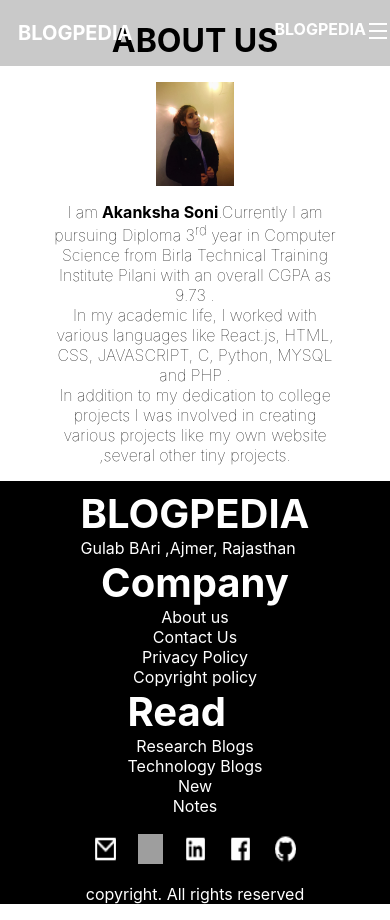
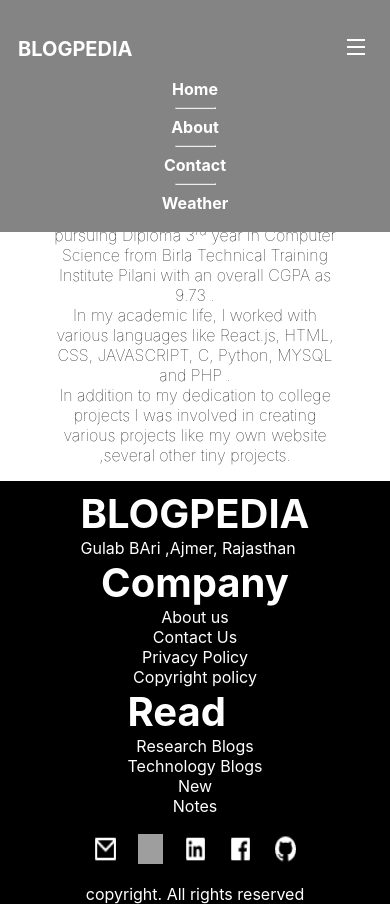
Before and after one commit to AkankshaSoni24/blogpedia, a React (Create React App) app: page /blogpedia/about in a window 390 px wide. Both pictures are taken after a click on the picture 378 px from the left and 31 px from the top of the page. Built offline with nearby package versions, Linux system fonts and the light colour scheme; grey boxes are pictures that could not be loaded.

Commit message:
mobile-navbar-issues-fixed-and--improved

```diff
--- a/src/components/Header/index.jsx
+++ b/src/components/Header/index.jsx
@@ -1,11 +1,22 @@
-import React, { useState, useEffect } from "react";
+import React, { useState } from "react";
 import "./styles.css";
-import Navbar from "../Navbar/Desktop";
+import DesktopNavbar from "../Navbar/Desktop";
+import MobileNavbar from "../Navbar/Mobile";
 import { Link } from "react-router-dom";
-import Menu from "../Navbar/Mobile";
+import menuLinesIcon from "../../static/images/menuLinesIcon.svg";
 
 const Header = (props) => {
   const [navbarBg, setNavbarBg] = useState(false);
+  const [showMenu, setShowMenu] = useState(false);
+
+  const handleTrigger = () => {
+    if (showMenu === false) {
+      console.log("hi i have been called");
+      setShowMenu(true);
+    } else {
+      setShowMenu(false);
+    }
+  };
   const changeNavBackground = () => {
     if (window.scrollY >= 58) {
       setNavbarBg(true);
@@ -16,18 +27,29 @@
 
   window.addEventListener("scroll", changeNavBackground);
   return (
-    <div
-      className={navbarBg ? "header-container active" : "header-container"}
-      id="topNavbar"
-    >
-      <div className="logo-container">
-        <Link className="main-logo" to="/blogpedia/">
-          {props.title}
-        </Link>
+    <div className={navbarBg ? "header-container active" : "header-container"}>
+      <div className="navbar_container">
+        <div className="logo-container">
+          <Link className="main-logo" to="/blogpedia/">
+            {props.title}
+          </Link>
+        </div>
+        <div className="mobile-navbar-container">
+          <div className="menu-icon">
+            <img
+              className="menu-icon-img"
+              src={menuLinesIcon}
+              onClick={handleTrigger}
+              alt="menu"
+            />
+          </div>
+        </div>
+        <div className="desktop-navbar-container">
+          <DesktopNavbar />
+        </div>
       </div>
-      <div className="navbar-container">
-        <Navbar />
-      </div>
+
+      <div className="mobile-navbar">{showMenu && <MobileNavbar />}</div>
     </div>
   );
 };
--- a/src/components/Header/styles.css
+++ b/src/components/Header/styles.css
@@ -1,34 +1,57 @@
 .header-container {
-  display: flex;
-  align-items: center;
   font-weight: bold;
-  justify-content: space-between;
   position: fixed;
-  display: flex;
   width: 100%;
   background-color: rgba(0, 0, 0, 0.211);
   padding: 1.2rem 0px;
   top: 0;
   transition: background-color 0.01s ease-in-out;
-  /* background-color: {check && 'line-through'}; */
 }
-.header-container.active{
+.navbar_container {
+  display: flex;
+  flex-direction: row;
+  justify-content: space-between;
+}
+.header-container.active {
   background-color: black;
+  box-shadow: 0 8px 6px -6px white;
+}
+@media only screen and (min-width: 0px) and (max-width: 1000px) {
+  .desktop-navbar-container {
+    display: none;
+  }
+  .mobile-navbar-container {
+    display: block;
+    display: flex;
+    padding: 0 22px;
+    flex-direction: column;
+    justify-content: center;
+  }
+  .header-container {
+    background-color: rgb(132, 132, 132);
+  }
+}
 
-};
-@media only screen and (min-width: 200px) and (max-width: 600px) {
-  .main-logo {
+@media only screen and (min-width: 1000px) {
+  .mobile-navbar-container {
+    display: none;
+  }
+  .mobile-navbar {
     display: none;
   }
 }
 
 .logo-container {
   color: rgb(255, 255, 255);
+  float: left;
 }
+
 .main-logo {
   text-decoration: none;
   color: rgb(255, 255, 255);
   font-weight: bold;
   padding: 18px;
   font-size: 20px;
+  display: flex;
+  top: 0;
 }
--- a/src/components/Navbar/Desktop/index.jsx
+++ b/src/components/Navbar/Desktop/index.jsx
@@ -1,53 +1,25 @@
-import React,{useState} from "react";
-import menuLinesIcon from "../../../images/menuLinesIcon.svg"
 import { Link } from "react-router-dom";
-import "./styles.css"
+import "./styles.css";
 
-const Navbar = (props) => {
-        const [showMenu, setShowMenu] = useState(false)
+const DesktopNavbar = (props) => {
+  return (
+    <div className="nav-container">
+      <div className="nav-links">
+        <Link className="nav-btn" to="/blogpedia/">
+          Home
+        </Link>
+        <Link className="nav-btn" to="/blogpedia/about">
+          About
+        </Link>
+        <Link className="nav-btn" to="/blogpedia/contact">
+          Contact
+        </Link>
+        <Link className="nav-btn" to="/blogpedia/weather">
+          Weather
+        </Link>
+      </div>
+    </div>
+  );
+};
 
-
-        const handleTrigger = () => {
-            if (showMenu) {
-                console.log("hi i have been called")
-                setShowMenu(false)
-
-            } else {
-                setShowMenu(true)
-            }
-        }
-
-        return (
-            <div className="menu-container">
-                 <div className="logo-container">
-                <Link className="main-logo-mob" to="/blogpedia/">BLOGPEDIA</Link>
-               </div>
-                 <div className="menu-links">
-                        <Link className="nav-btn" to="/blogpedia/">Home</Link>
-                        <Link className="nav-btn" to="/blogpedia/about">About</Link>
-                        <Link className="nav-btn" to="/blogpedia/contact">Contact</Link>
-                        <Link className="nav-btn" to="/blogpedia/weather">Weather</Link>
-                    </div>
-                <div className="menu-icon ">
-                    <img
-                        className="menu-icon"
-                        src={menuLinesIcon}
-                        onClick={handleTrigger}
-                        alt="menu" />
-                </div>
-
-                <div className={`menu-container ${showMenu ? 'show' : 'hidden'}`}>
-                    <div className="menu-links ">
-
-                       <div> <Link className="menu-btn" to="/blogpedia/">Home</Link></div>
-                       <div> <Link className="menu-btn" to="/blogpedia/about">About</Link></div>
-                       <div> <Link className="menu-btn" to="/blogpedia/contact">Contact</Link></div>
-                       <div> <Link className="menu-btn" to="/blogpedia/weather">Weather</Link></div>
-                    </div>
-                </div>
-            </div>
-
-        )
-    }
-
-export default Navbar
+export default DesktopNavbar;
--- a/src/components/Navbar/Desktop/styles.css
+++ b/src/components/Navbar/Desktop/styles.css
@@ -1,67 +1,25 @@
-@media only screen and (min-width:200px) and (max-width:600px) {
-    .nav-btn {
-        display: none;
-
-    }
-    .main-logo-mob{
-
-        text-align: center;
-        text-decoration: none;
-        font-weight: bold;
-    }
+.nav-container {
+  display: flex;
+  height: 100%;
 }
 
-@media only screen and (min-width:600px) {
-    .menu-icon {
-        display: none;
+.nav-links {
+  display: flex;
+  justify-content: center;
+  align-items: center;
 }
-    a.main-logo-mob {
-        display:none;
-    }
-
-}
-
-.menu-container{
-
-    display: flex;
-    flex-direction: row;
-}
-.main-logo-mob{
-    color: white;
-    align-self: center;}
-
-
-.navbar {
-    text-decoration: none;
-
-}
-
 a.nav-btn {
   text-decoration: none;
   color: rgb(255, 255, 255);
   padding: 0px 30px;
   font-size: 20px;
+  height: 100%;
+  display: flex;
+  justify-content: center;
+  align-items: center;
 }
 
 a.nav-btn:hover {
   background-color: white;
   color: black;
-
 }
-
-.menu-btn{
-   align-items: flex-start  ;
-    display: block;
-    background-color: rgb(255, 255, 255);
-    flex-direction: row;
-    width: 100%;
-
-
-}
-.show {
-    display: none;
-}
-
-.hidden {
-    display: none;
-}
--- a/src/components/Navbar/Mobile/index.jsx
+++ b/src/components/Navbar/Mobile/index.jsx
@@ -1,8 +1,37 @@
-// import React from "react";
+import React from "react";
+import { Link } from "react-router-dom";
+import "./styles.css";
 
-// const Menu=()=>{
-//     return(
-//         hi
+const MobileNavbar = (showMenu) => {
+  return (
+    <div className={`menu-container ${showMenu ? "show" : "hidden"}`}>
+      <div className="menu-links ">
+        <div>
+          <Link className="menu-btn" to="/blogpedia/">
+            Home
+          </Link>
+        </div>
+        <hr />
+        <div>
+          <Link className="menu-btn" to="/blogpedia/about">
+            About
+          </Link>
+        </div>
+        <hr />
+        <div>
+          <Link className="menu-btn" to="/blogpedia/contact">
+            Contact
+          </Link>
+        </div>
+        <hr />
+        <div>
+          <Link className="menu-btn" to="/blogpedia/weather">
+            Weather
+          </Link>
+        </div>
+      </div>
+    </div>
+  );
+};
 
-//     )
-// }
+export default MobileNavbar;
--- a/src/components/Navbar/Mobile/styles.css
+++ b/src/components/Navbar/Mobile/styles.css
@@ -1,46 +1,30 @@
-.menu-icon{
-    float: right;
+.menu-container {
 }
 
-.menu-icon-initial{
-    display: block;
-    float: right;
+.menu-links {
+  display: flex;
+  flex-direction: column;
 }
 
-.menu-links{
-    float: right;
+.menu-btn {
+  align-items: flex-start;
+  display: flex;
+  flex-direction: row;
+  width: 100%;
+  justify-content: center;
 }
-.menu-btn{
-    text-decoration: none;
-    color: white;
-    padding: 0px 15px;
-    display: flex;
-    flex-direction: column;
-
+a.menu-btn {
+  color: white;
+  text-decoration: none;
+}
+.show {
+  display: block;
 }
 
-a.menu-btn{
-    display: block;
-    background-color: rgba(0, 0, 0, 0);
-}
-a.menu-btn:hover{
-    background-color: white;
-    color: black;
-    padding: 10px 15px;
-
+.hidden {
+  display: none;
 }
 
-.show{
- display: block;
+hr {
+  width: 10%;
 }
-
-.hidden{
-    display:none;
-}
-.show-icon{
-    display: block;
-
-}
-.hidden-icon{
-    display:none;
-}
```
Lines whose indentation alone changed are shown as unchanged.
